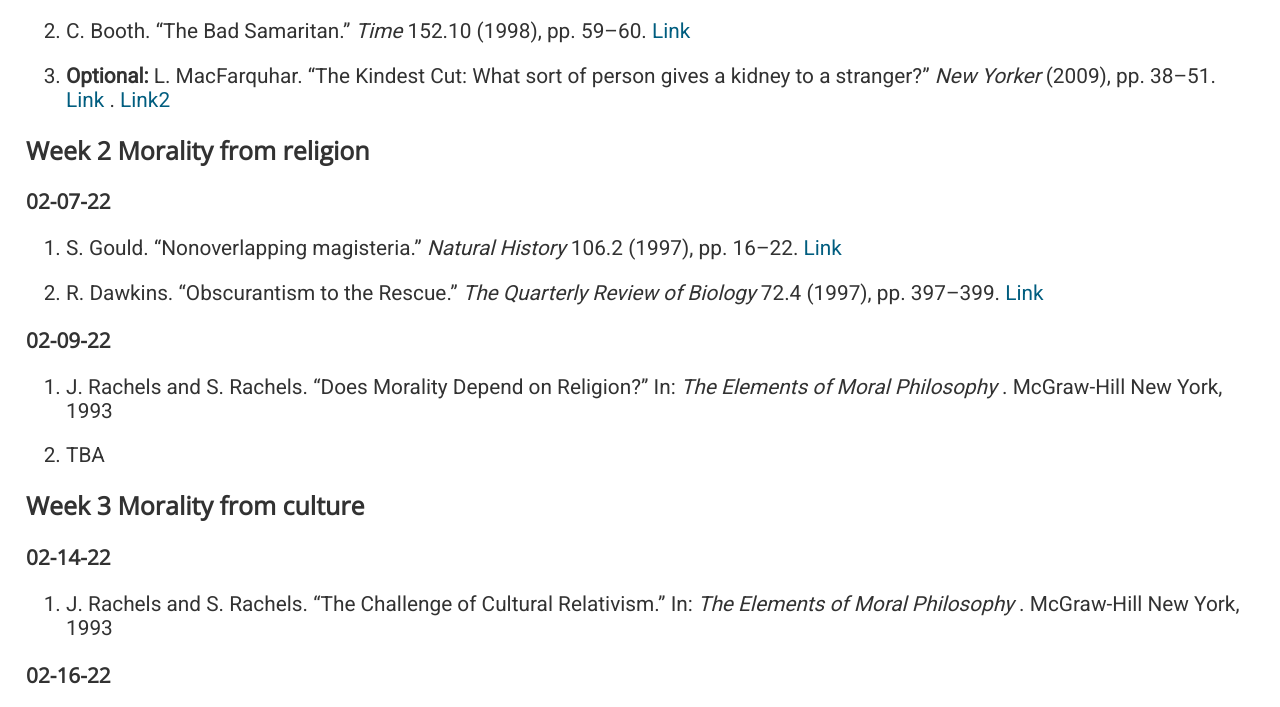
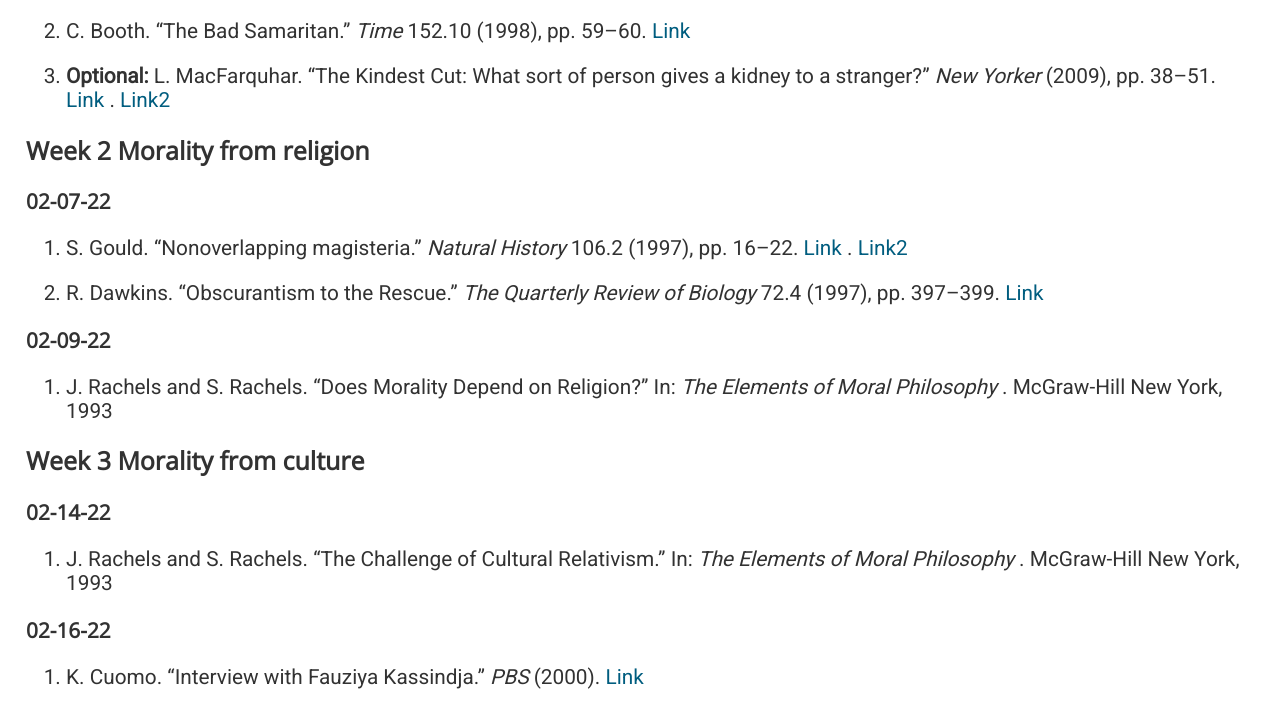
Before and after one commit to makp/website, a Flask app: page /schedule6 in a window 1280 px wide. Shown: the part 565-1272 px from the top of the page. Run offline with Flask 2, Linux system fonts and the light colour scheme.

Commit message:
Add link to HTML version

```diff
--- a/templates/includes/schedule_s22_phil342.html
+++ b/templates/includes/schedule_s22_phil342.html
@@ -135,8 +135,12 @@
     </em>
     106.2  (1997),
      pp. 16–22.
+    <a href="http://www.blc.arizona.edu/courses/schaffer/449/Gould%20Nonoverlapping%20Magisteria.htm">
+     Link
+    </a>
+    .
     <a href="https://tu-my.sharepoint.com/:b:/g/personal/mpedroso_towson_edu/ET5Ww9Io4KVBmQpiK2mqGzsBZ1O9hQfP8Vj8fA-yiJfkMA?e=MFgyXw">
-     Link
+     Link2
     </a>
    </p>
   </li>
@@ -180,12 +184,6 @@
      Elements of Moral Philosophy
     </em>
     . McGraw-Hill New York, 1993
-   </p>
-  </li>
-  <li class="enumerate" id="x1-7005x2">
-   <!--l. 49-->
-   <p class="noindent">
-    TBA
    </p>
   </li>
  </ol>
```
Also changed, not shown: latex/schedules/schedule_s22_phil342/schedule_s22_phil342.html (+5 -8 lines), 1 other file.
